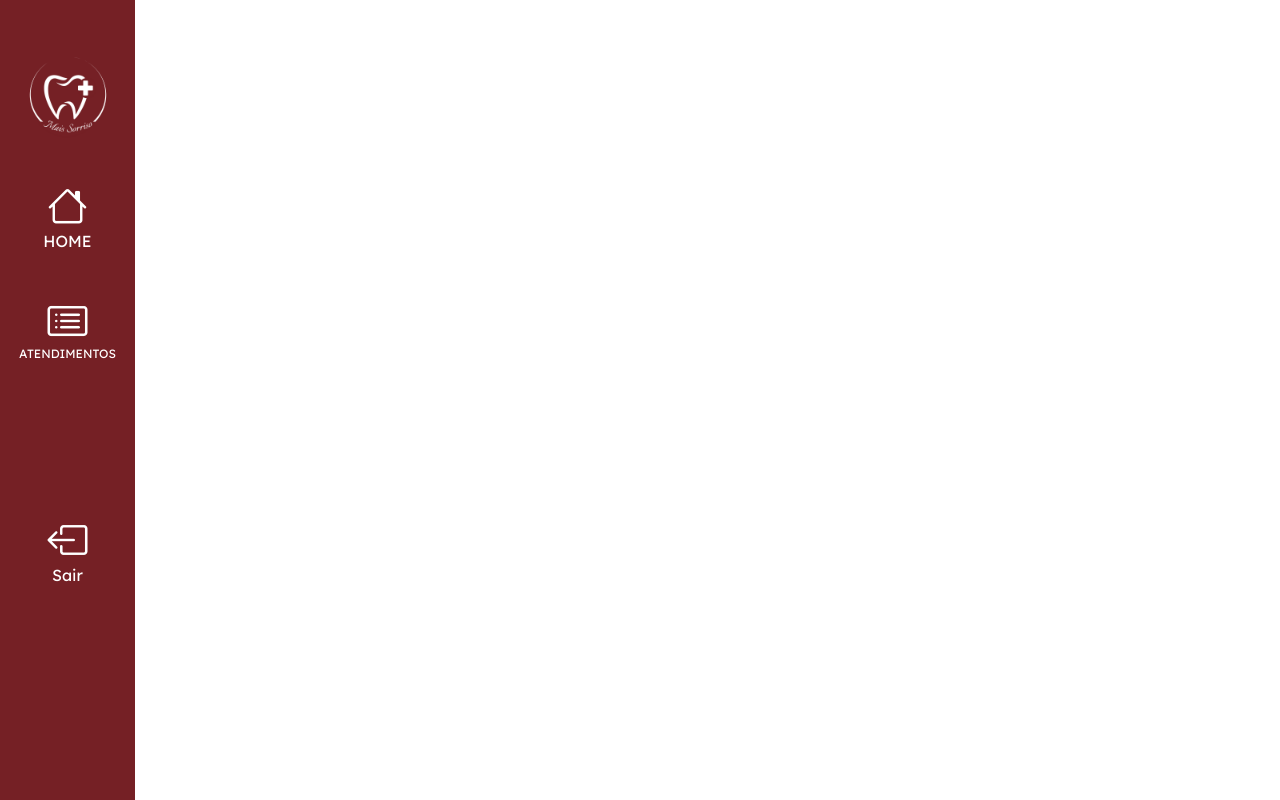
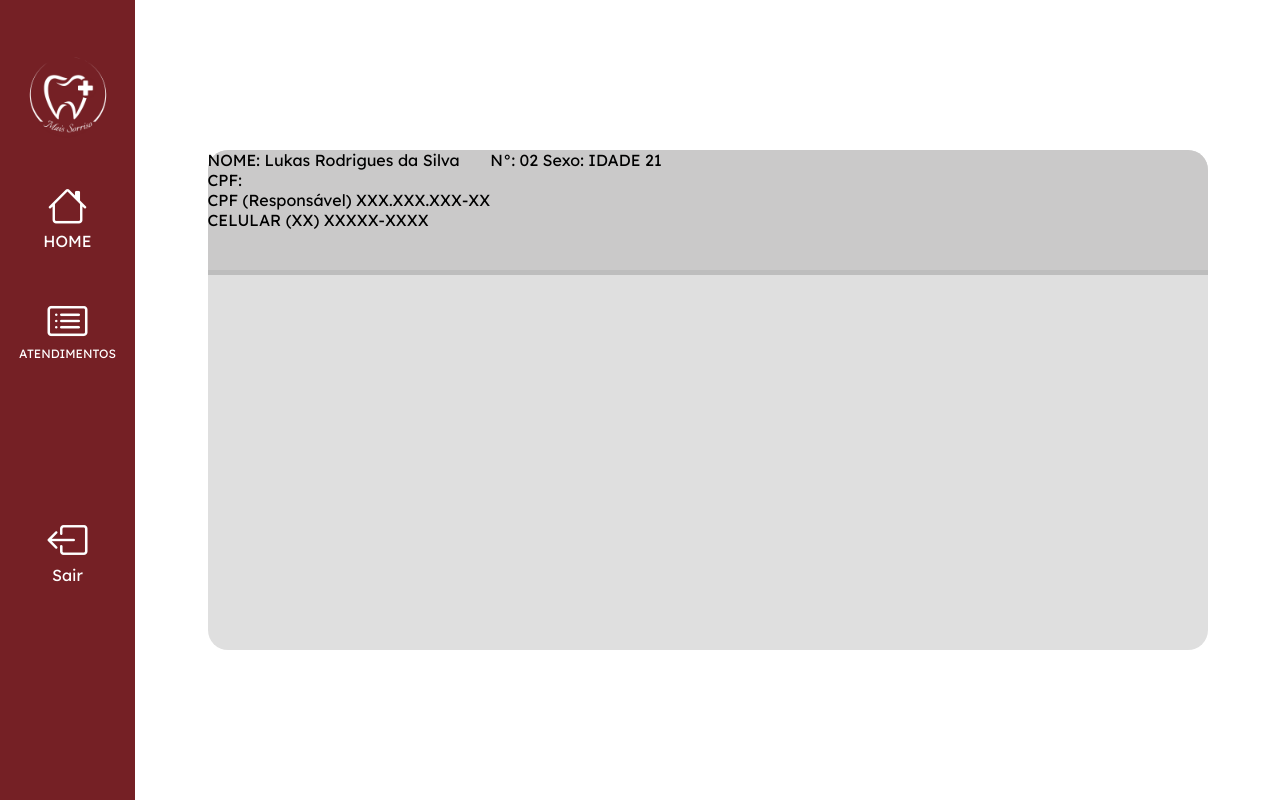
Before and after one commit to helenojose/MaisSorrisoProject, a Vue app: page /prontuario/dentista in a window 1280 px wide. Built offline with nearby package versions, Linux system fonts and the light colour scheme.

Commit message:
Inicio do componente de odontograma

```diff
--- /dev/null
+++ b/src/components/OdontogramaComponent.vue
@@ -0,0 +1,60 @@
+<template>
+    <div class="infosContainer">
+        <div class="header">
+            <div class="leftInfos">
+                <span>NOME: Lukas Rodrigues da Silva </span>
+                <span>CPF:</span>
+                <span>CPF (Responsável) XXX.XXX.XXX-XX</span>
+                <span>CELULAR (XX) XXXXX-XXXX</span>
+            </div>
+            <div class="rigthInfos">
+                <span>N°: 02 </span>
+                <span>Sexo: </span>
+                <span>IDADE 21</span>
+            </div>
+        </div>
+    </div>
+</template>
+
+<script>
+    export default {
+        data(){
+
+        },
+        props: {
+            nome: String,
+            cpfDependente: String,
+            cpfResponsavel: String,
+            celular: String,
+            numFicha: String,
+            sexo: String,
+            idade: String
+        },
+        methods: {
+
+        }
+    }
+
+</script>
+
+<style scoped>
+    .infosContainer{
+        background-color: rgb(223, 223, 223);
+        height: 500px;
+        width: 1000px;
+        border-radius: 20px
+    }
+    .header{
+        background-color: rgb(202, 201, 201) ;
+        width: 100%;
+        height: 120px;
+        border-top-left-radius: 20px;
+        border-top-right-radius: 20px;
+        border-bottom: 5px solid rgb(189, 189, 189);
+        display: flex;
+    }
+    .leftInfos{
+        display: flex;
+        flex-direction: column;
+    }
+</style>
--- a/src/components/SideBarProntuario.vue
+++ b/src/components/SideBarProntuario.vue
@@ -10,7 +10,6 @@
                 <i class="bi bi-card-list"></i>
                 <span style="font-size: 12px" class="sideText">ATENDIMENTOS</span>
             </div>
-
         </div>
         <div class="LogOutButtonContainer">
             <i class="bi bi-box-arrow-left"></i>
@@ -22,43 +21,37 @@
 <script>
 export default {
     name: 'SideBar',
-    data() {
-      return {
-
-      };
-    },
-    props: {
-
-    },
-    methods: {
-
-    }
 };
 </script>
 
 <style scoped>
-    .html, body {
+html, body {
     margin: 0px;
     padding: 0px;
     height: 100%;
 }
 
-    .sideBarContainer{
+.sideBarContainer {
     width: 135px;
     height: 100vh;
     background-color: #752025;
     position: fixed;
+    top: 0;
+    left: 0;
 }
-    .UpSideItems{
+
+.UpSideItems {
     display: flex;
     flex-direction: column;
-        align-items: center
+    align-items: center;
 }
-    .UpSideItems img{
+
+.UpSideItems img {
     margin-top: 50px;
     width: 100px;
 }
-    .sideButton{
+
+.sideButton {
     display: flex;
     justify-content: center;
     align-items: center;
@@ -67,8 +60,10 @@
     margin-top: 20px;
     flex-direction: column;
     cursor: pointer;
+    transition: background-color 0.3s ease, color 0.3s ease;
 }
-    .LogOutButtonContainer{
+
+.LogOutButtonContainer {
     display: flex;
     justify-content: center;
     align-items: center;
@@ -78,40 +73,27 @@
     flex-direction: column;
     cursor: pointer;
 }
-    .sideText{
+
+.sideText {
     color: white;
 }
-    .bi{
+
+.bi {
     font-size: 40px;
     color: white;
 }
-    .sideButton:hover{
-        .bi{
+
+/* Efeito de hover para os botões da sidebar */
+.sideButton:hover {
+    background-color: white;
+}
+
+.sideButton:hover .bi {
     color: #752025;
     font-size: 50px;
 }
-        .sideText{
+
+.sideButton:hover .sideText {
     color: #752025;
 }
-        animation: fadeIn 0.3s ease-in forwards;
-    }
-
-
-
-
-
-
-
-
-
-
-
-    @keyframes fadeIn {
-        0%{
-            background-color: #752025;
-        }
-        100%{
-            background-color: white;
-        }
-    }
 </style>
--- a/src/views/Dentista/ProntuarioDentista.vue
+++ b/src/views/Dentista/ProntuarioDentista.vue
@@ -1,32 +1,45 @@
 <template>
+    <div class="container">
         <SideBar/>
-
+        <div class="screenContainer">
+            <Odontograma/>
+        </div>
+    </div>
 </template>
 
 <script>
 import SideBar from '../../components/SideBarProntuario.vue';
+import Odontograma from '../../components/OdontogramaComponent.vue';
 
 export default {
-        name:"ProntuarioDentista",
-    data() {
-        return {
-
-        };
+    name: "ProntuarioDentista",
+    components: {
+        SideBar,
+        Odontograma
     },
-    methods: {
-
-    },
-    components: {
-        SideBar
-    },
-    created() {
-
-    }
 };
 </script>
 
+<style scoped>
+/* Certifique-se de que o body e o html ocupam 100% da altura */
+html, body {
+    margin: 0;
+    padding: 0;
+    height: 100%;
+}
 
+.container {
+    display: flex;
+    height: 100vh; /* Certifique-se de que ocupa a altura total da tela */
+}
 
-<style lang="scss">
-
+.screenContainer {
+    width: calc(100% - 135px); /* Compensa a largura da sidebar */
+    height: 100vh; /* Ocupa a altura total da tela */
+    background-color: rgb(255, 255, 255);
+    margin-left: 135px; /* Garante que a screenContainer comece após a sidebar */
+    display: flex;
+    justify-content: center;
+    align-items: center;
+}
 </style>
```
Lines whose indentation alone changed are shown as unchanged.
